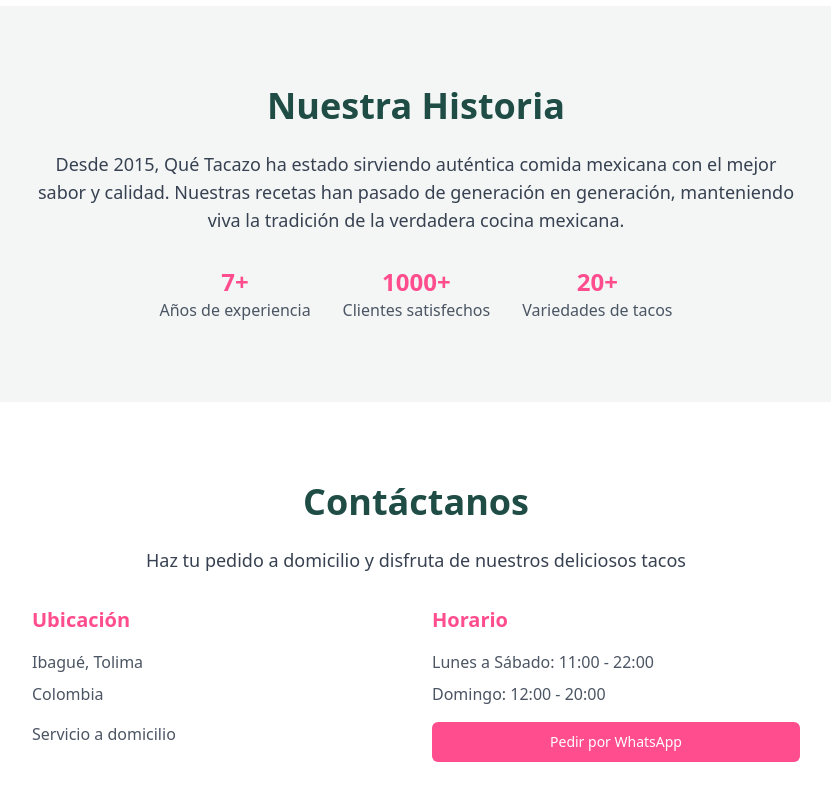
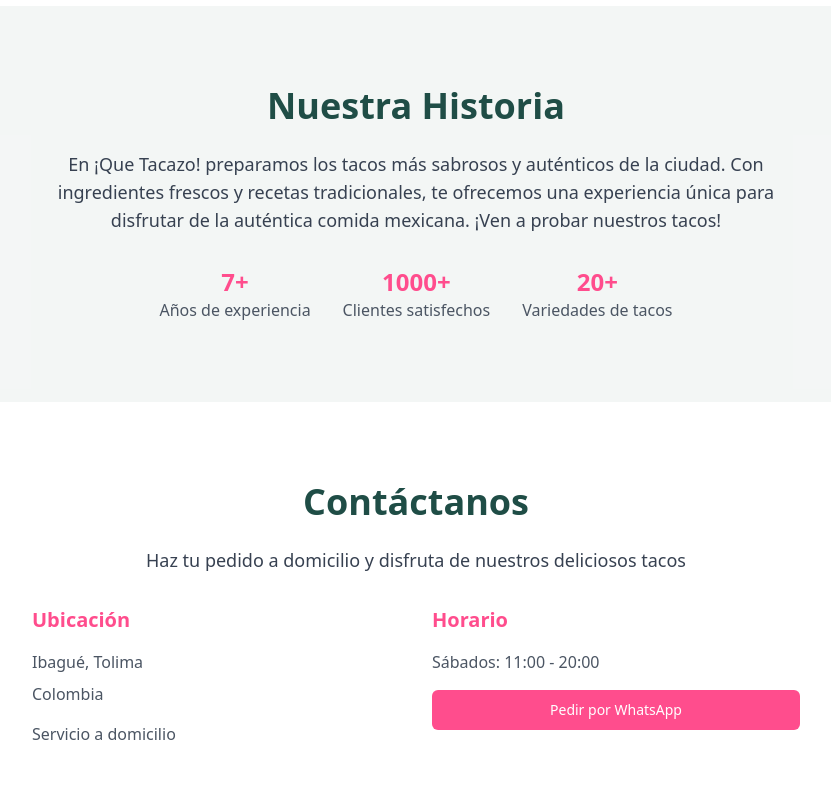
Before and after one commit to danilocha/taco-lovers-paradise, a React (Vite) app: page / in a window 1280 px wide. Shown: the part 882-1682 px from the top of the page, without its empty margins (224-1055 px from the left). Built offline with nearby package versions, Linux system fonts and the light colour scheme.

Commit message:
Update operating hours and About section
Modified the operating hours to reflect that we are open only on Saturdays from 11 AM to 8 PM. Updated the About section with a new description highlighting the authenticity and quality of our tacos.
[skip gpt_engineer]

```diff
--- a/src/components/About.tsx
+++ b/src/components/About.tsx
@@ -7,9 +7,9 @@ export const About = () => {
             Nuestra Historia
           </h2>
           <p className="text-lg text-gray-700 mb-8">
-            Desde 2015, Qué Tacazo ha estado sirviendo auténtica comida mexicana con el
-            mejor sabor y calidad. Nuestras recetas han pasado de generación en
-            generación, manteniendo viva la tradición de la verdadera cocina mexicana.
+            En ¡Que Tacazo! preparamos los tacos más sabrosos y auténticos de la ciudad.
+            Con ingredientes frescos y recetas tradicionales, te ofrecemos una experiencia
+            única para disfrutar de la auténtica comida mexicana. ¡Ven a probar nuestros tacos!
           </p>
           <div className="flex justify-center space-x-8">
             <div>
--- a/src/components/Contact.tsx
+++ b/src/components/Contact.tsx
@@ -24,8 +24,7 @@ export const Contact = () => {
             </div>
             <div>
               <h3 className="text-xl font-bold text-secondary mb-4">Horario</h3>
-              <p className="text-gray-600 mb-2">Lunes a Sábado: 11:00 - 22:00</p>
-              <p className="text-gray-600 mb-4">Domingo: 12:00 - 20:00</p>
+              <p className="text-gray-600 mb-4">Sábados: 11:00 - 20:00</p>
               <Button
                 className="w-full bg-secondary hover:bg-secondary/90"
                 onClick={handleWhatsAppClick}
```
